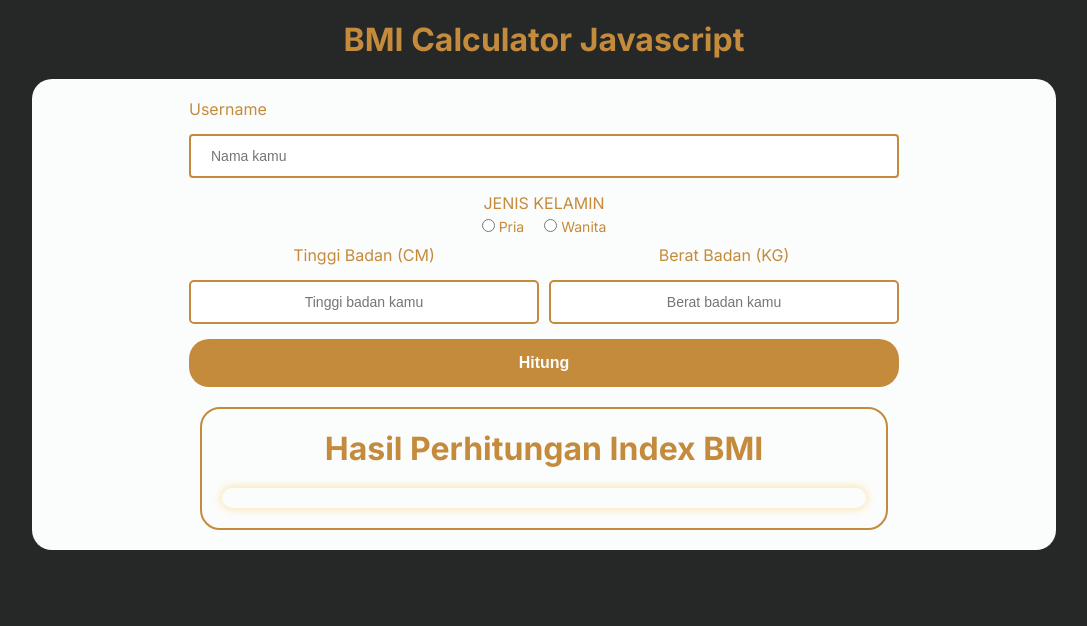
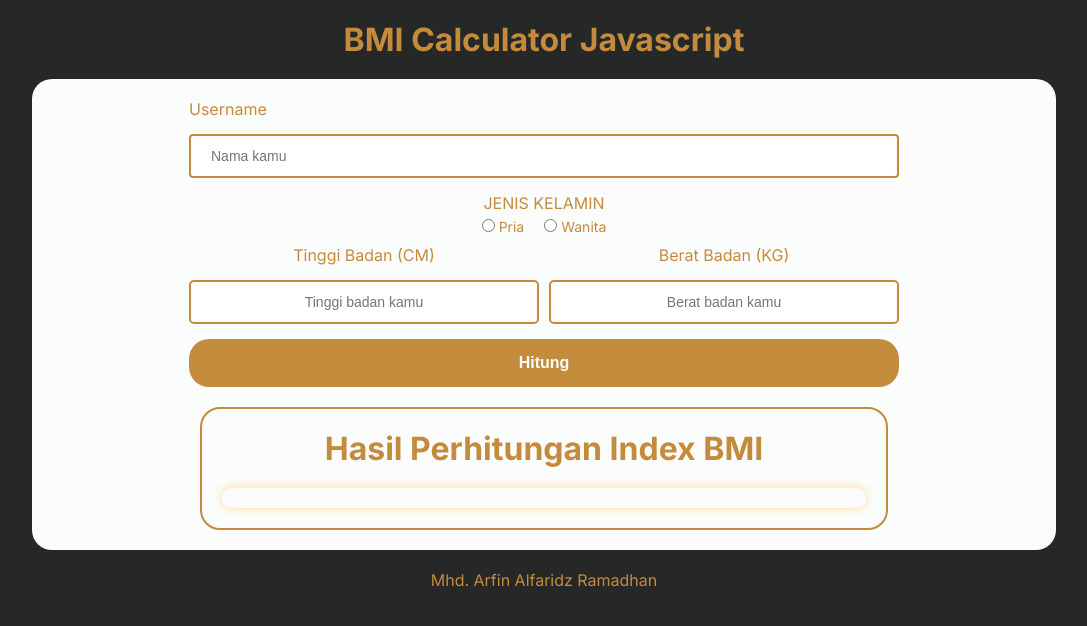
Before and after one commit to Nemuru-san/RevoU_BMIjs, a plain HTML site: page index.html in a window 1280 px wide. Shown: the whole page, without its empty margins (96-1183 px from the left). Drawn offline with Linux system fonts and the light colour scheme.

Commit message:
Tambah footer

```diff
--- a/index.html
+++ b/index.html
@@ -107,6 +107,13 @@
 			</div>
 		</div>
 
+		<a
+			href="https://github.com/Nemuru-san/RevoU_BMIjs"
+			class="footer"
+			target="_blank"
+			>Mhd. Arfin Alfaridz Ramadhan</a
+		>
+
 		<script src="index.js"></script>
 	</body>
 </html>
--- a/style.css
+++ b/style.css
@@ -246,6 +246,14 @@ input::-webkit-inner-spin-button {
 	border-radius: 20px;
 }
 
+.footer {
+	display: grid;
+	place-items: center;
+	margin-top: 20px;
+	text-decoration: none;
+	color: #c58b3d;
+}
+
 @media (min-width: 768px) {
 	.bmiHasil {
 		width: 70%;
```
